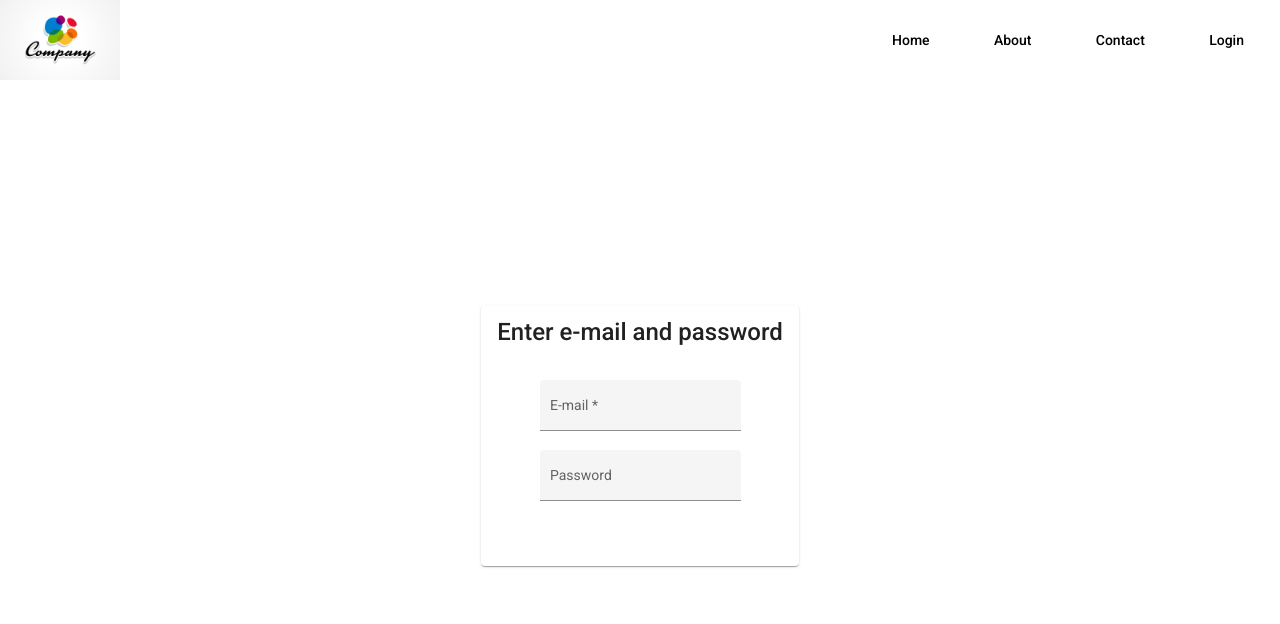
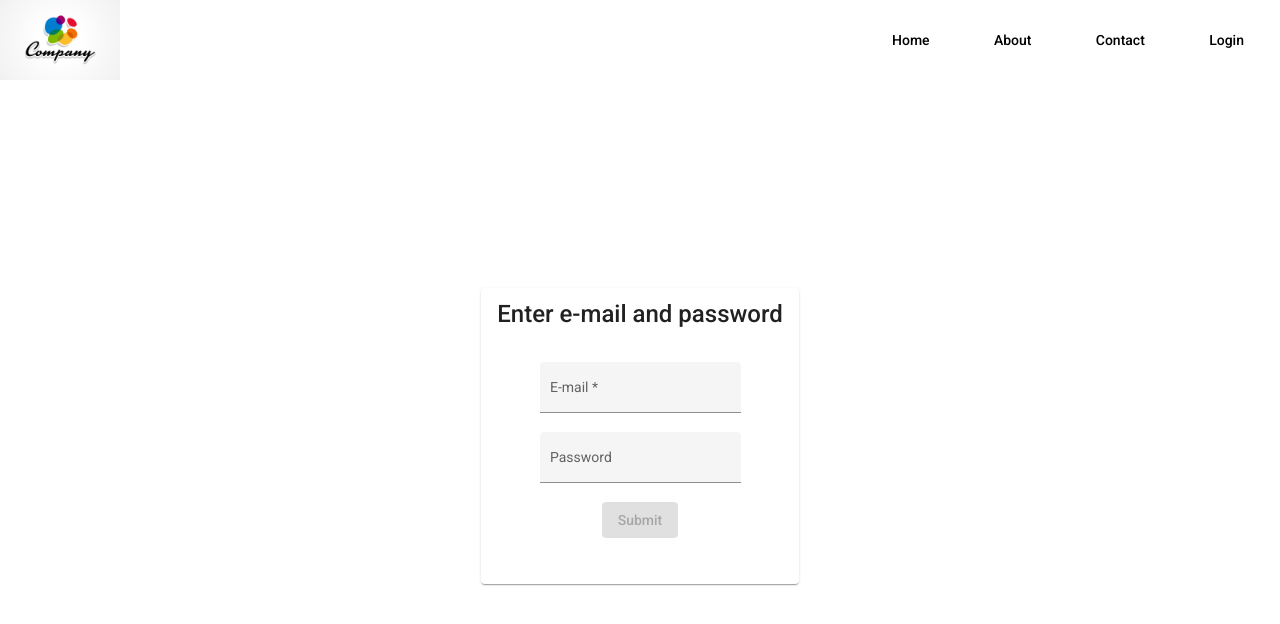
Before and after one commit to FilipCichowski/week3, an Angular app: page /login in a window 1280 px wide. Shown: the top 624 px of the page. Built offline with nearby package versions, Linux system fonts and the light colour scheme.

Commit message:
Before adding lazy loading

```diff
--- a/package.json
+++ b/package.json
@@ -35,6 +35,7 @@
     "karma-coverage": "~2.2.0",
     "karma-jasmine": "~5.0.0",
     "karma-jasmine-html-reporter": "~1.7.0",
+    "prettier": "2.7.1",
     "typescript": "~4.7.2"
   }
 }
--- /dev/null
+++ b/src/app/components/dashboard/dashboard.component.html
@@ -0,0 +1 @@
+<p>dashboard works!</p>
--- /dev/null
+++ b/src/app/components/dashboard/dashboard.component.ts
@@ -0,0 +1,15 @@
+import { Component, OnInit } from '@angular/core';
+
+@Component({
+  selector: 'app-dashboard',
+  templateUrl: './dashboard.component.html',
+  styleUrls: ['./dashboard.component.css']
+})
+export class DashboardComponent implements OnInit {
+
+  constructor() { }
+
+  ngOnInit(): void {
+  }
+
+}
--- a/src/app/components/login/login.component.html
+++ b/src/app/components/login/login.component.html
@@ -7,15 +7,34 @@
     <mat-card-content [formGroup]="userForm">
       <mat-form-field appearance="fill">
         <mat-label>E-mail</mat-label>
-        <input matInput placeholder="Enter e-mail" type="email" formControlName="email">
+        <input
+          matInput
+          placeholder="Enter e-mail"
+          type="email"
+          formControlName="email"
+        />
         <mat-error *ngIf="email">
-        Please enter a valid email address
+          Please enter a valid email address
         </mat-error>
       </mat-form-field>
       <mat-form-field appearance="fill">
         <mat-label>Password</mat-label>
-        <input matInput placeholder="Password">
+        <input
+          matInput
+          placeholder="Password"
+          type="password"
+          formControlName="password"
+          value=""
+        />
+        <mat-error *ngIf="password"> Please enter a valid password </mat-error>
       </mat-form-field>
+      <button
+        mat-raised-button
+        [disabled]="password?.invalid || email?.invalid"
+        (click)="this.router.navigate(['/', 'dashboard'])"
+      >
+        Submit
+      </button>
     </mat-card-content>
   </mat-card>
 </div>
--- a/src/app/components/login/login.component.ts
+++ b/src/app/components/login/login.component.ts
@@ -1,25 +1,30 @@
 import { Component, OnInit } from '@angular/core';
 import { FormGroup, FormControl, Validators } from '@angular/forms';
-
+import { Router } from '@angular/router';
 
 @Component({
   selector: 'app-login',
   templateUrl: './login.component.html',
-  styleUrls: ['./login.component.css']
+  styleUrls: ['./login.component.css'],
 })
 export class LoginComponent implements OnInit {
   userForm = new FormGroup({
     email: new FormControl('', [Validators.required, Validators.email]),
-    password: new FormControl('', [Validators.minLength(5), Validators.maxLength(25)])
+    password: new FormControl('', [
+      Validators.minLength(5),
+      Validators.maxLength(25),
+    ]),
   });
 
   get email() {
-    return this.userForm.get("email");
+    return this.userForm.get('email');
   }
 
-  constructor() { }
-
-  ngOnInit(): void {
+  get password() {
+    return this.userForm.get('password');
   }
 
+  constructor(public router: Router) {}
+
+  ngOnInit(): void {}
 }
```
Also changed, not shown: src/app/app-routing.module.ts (+16 -17 lines), src/app/app.module.ts (+14 -13 lines), src/app/components/dashboard/dashboard.component.css (added), 2 other files (tests, documents, lock files or other folders).
